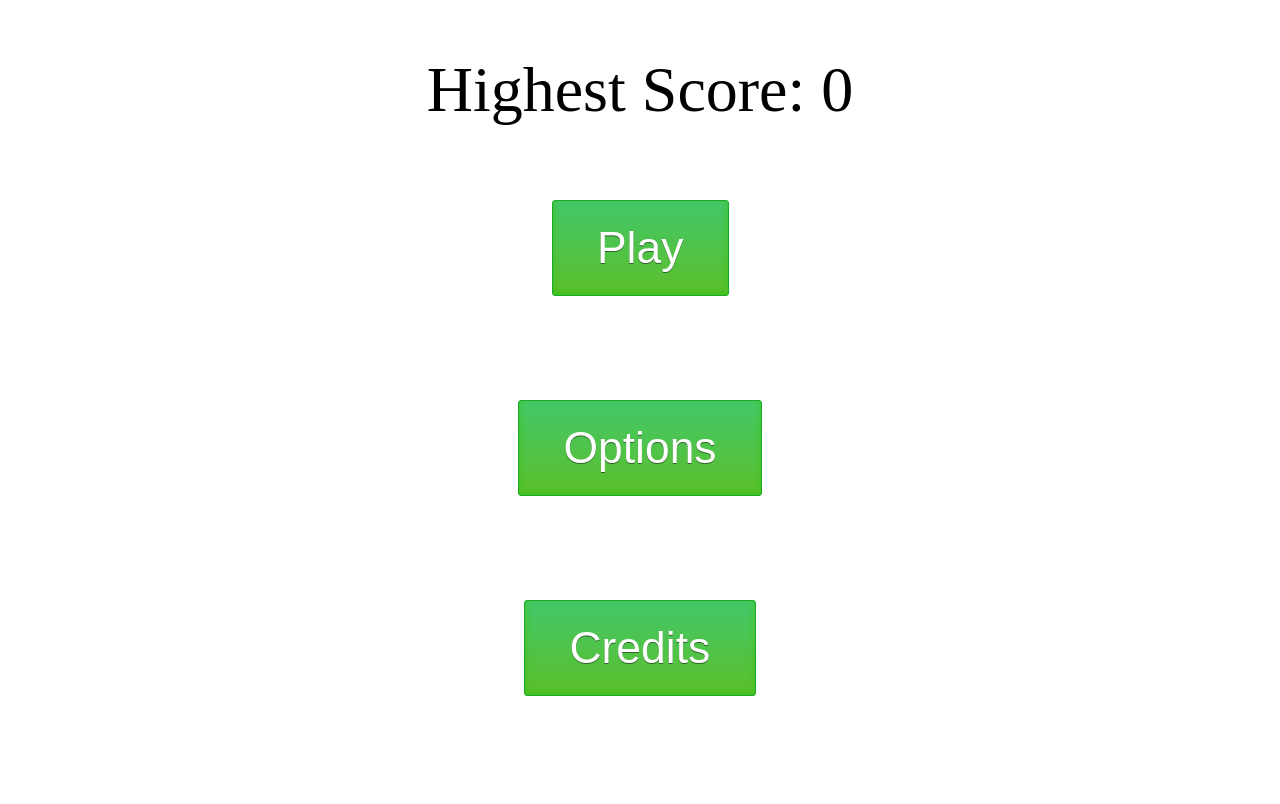
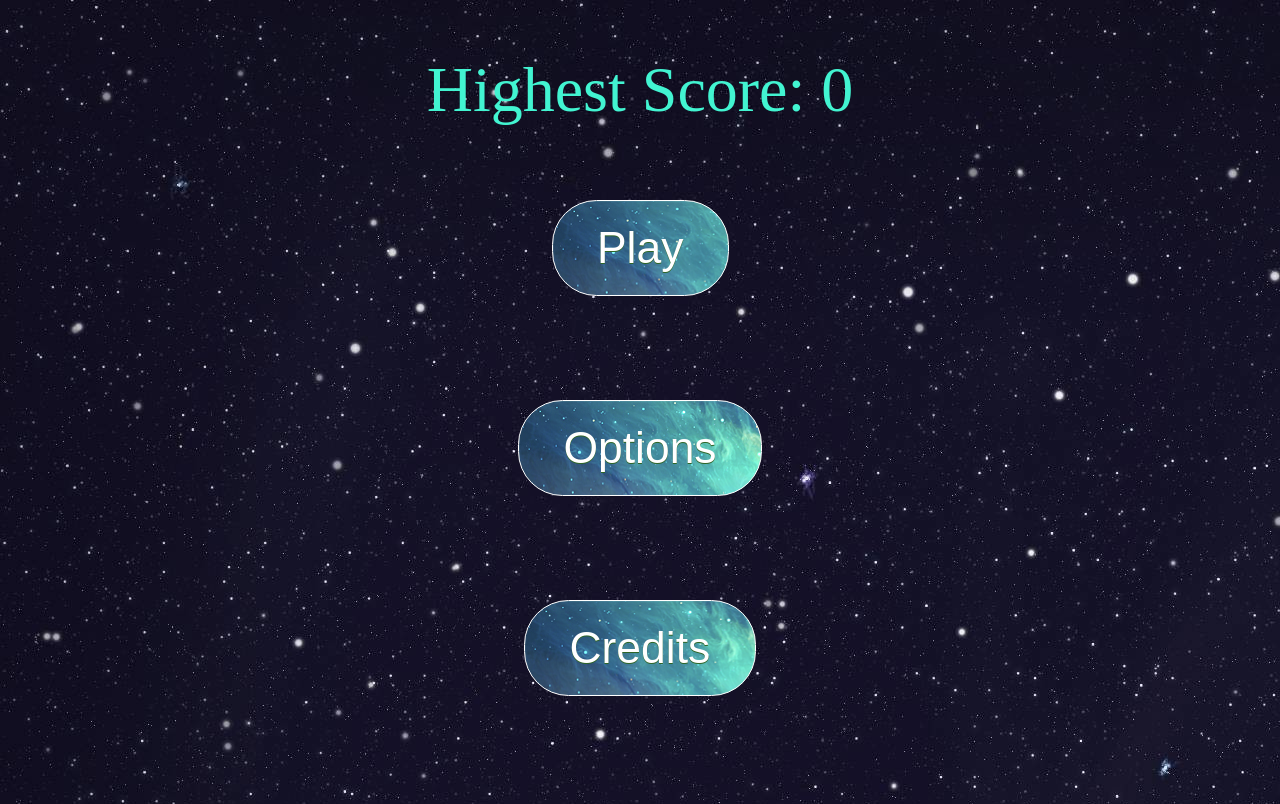
Before and after one commit to CastBart/GravityTurnJS, a website with bundled scripts: page GravityTurnJS/www/index.html in a window 1280 px wide. Built offline with nearby package versions, Linux system fonts and the light colour scheme.

Commit message:
Added background image and changed buttons

```diff
--- a/GravityTurnJS/www/css/margin.css
+++ b/GravityTurnJS/www/css/margin.css
@@ -1,25 +1,16 @@
-body{
+body {
     margin: 0;
     padding: 0;
+    color: #42f4d1;
     overflow: hidden;
+    background-image: url("../img/mainBackground.jpg");
 }
 .myButton {
-    -moz-box-shadow: inset 0px -3px 7px 0px #3dc21b;
-    -webkit-box-shadow: inset 0px -3px 7px 0px #3dc21b;
-    box-shadow: inset 0px -3px 7px 0px #3dc21b;
-    background: -webkit-gradient(linear, left top, left bottom, color-stop(0.05, #44c767), color-stop(1, #5cbf2a));
-    background: -moz-linear-gradient(top, #44c767 5%, #5cbf2a 100%);
-    background: -webkit-linear-gradient(top, #44c767 5%, #5cbf2a 100%);
-    background: -o-linear-gradient(top, #44c767 5%, #5cbf2a 100%);
-    background: -ms-linear-gradient(top, #44c767 5%, #5cbf2a 100%);
-    background: linear-gradient(to bottom, #44c767 5%, #5cbf2a 100%);
+    background-image: url("../img/buttonBackground.jpg");
     filter: progid:DXImageTransform.Microsoft.gradient(startColorstr='#44c767', endColorstr='#5cbf2a',GradientType=0);
-    background-color: #44c767;
-    -moz-border-radius: 3px;
-    -webkit-border-radius: 3px;
-    border-radius: 3px;
-    border: 1px solid #18ab29;
+    border: 1px solid #ffffff;
     display: inline-block;
+    visibility:hidden;
     cursor: pointer;
     color: #ffffff;
     font-family: Arial;
@@ -28,17 +19,6 @@ body{
     text-shadow: 0px 1px 0px #2f6627;
 }
 
-    .myButton:hover {
-        background: -webkit-gradient(linear, left top, left bottom, color-stop(0.05, #5cbf2a), color-stop(1, #44c767));
-        background: -moz-linear-gradient(top, #5cbf2a 5%, #44c767 100%);
-        background: -webkit-linear-gradient(top, #5cbf2a 5%, #44c767 100%);
-        background: -o-linear-gradient(top, #5cbf2a 5%, #44c767 100%);
-        background: -ms-linear-gradient(top, #5cbf2a 5%, #44c767 100%);
-        background: linear-gradient(to bottom, #5cbf2a 5%, #44c767 100%);
-        filter: progid:DXImageTransform.Microsoft.gradient(startColorstr='#5cbf2a', endColorstr='#44c767',GradientType=0);
-        background-color: #5cbf2a;
-    }
-
     .myButton:active {
         position: relative;
         top: 1px;
--- a/GravityTurnJS/www/js/AssetManager.js
+++ b/GravityTurnJS/www/js/AssetManager.js
@@ -51,6 +51,8 @@ class AssetManager
         gameNs.game.imgPlayer.src = this.data["player"];
         gameNs.game.imgHealth.addEventListener("load", onLoad, false);
         gameNs.game.imgHealth.src = this.data["health"];
+        gameNs.game.imgMainBackground.addEventListener("load", onLoad, false);
+        gameNs.game.imgMainBackground.src = this.data["mainMenuBackground"];
 
        // this.dataLoaded = true;
     }
--- a/GravityTurnJS/www/js/Game.js
+++ b/GravityTurnJS/www/js/Game.js
@@ -27,6 +27,7 @@ class Game
         this.imgSlow = new Image(); //image element for the slow asset
         this.imgPlayer = new Image();
         this.imgHealth = new Image();
+        this.imgMainBackground = new Image();
 
 
         //screens
@@ -83,6 +84,7 @@ class Game
         d.style.paddingBottom = fontSize / 2 + "px";
         d.style.paddingLeft = fontSize + "px";
         d.style.paddingRight = fontSize + "px";
+        d.style.borderRadius = fontSize + "px";
 
         var width = d.offsetWidth;
         var height = d.offsetHeight;
@@ -120,6 +122,7 @@ class Game
         if (this.gameIsOver) {
 
             x.style.display = "block";
+            x.style.visibility = "visible";
         }
         else {
             x.style.display = "none";
@@ -202,7 +205,7 @@ class Game
         switch (this.currentGameScreen)
         {
             case 0: //MainMenu
-                context2D.fillStyle = "#000000";
+                context2D.fillStyle = "#42f4d1";
                 this.textSize = window.innerWidth / 20;
                 context2D.font = this.textSize.toString() + "px Aerial";
                 this.string = "Highest Score: " + localStorage.highestScore;
@@ -232,7 +235,7 @@ class Game
                     }
                 }
 
-                context2D.fillStyle = "#000000";
+                //context2D.fillStyle = "#000000";
                 // context2D.font = "12px Arial";
                 this.textSize = window.innerHeight / 30;
                 context2D.font = this.textSize.toString() + "px Aerial";
--- a/GravityTurnJS/www/js/GameOver.js
+++ b/GravityTurnJS/www/js/GameOver.js
@@ -30,6 +30,7 @@ class GameOver
         d.style.paddingBottom = fontSize / 2 + "px";
         d.style.paddingLeft = fontSize + "px";
         d.style.paddingRight = fontSize + "px";
+        d.style.borderRadius = fontSize + "px";
 
         var width = d.offsetWidth;
         var height = d.offsetHeight;
--- a/GravityTurnJS/www/js/MainMenu.js
+++ b/GravityTurnJS/www/js/MainMenu.js
@@ -33,6 +33,7 @@ class MainMenu
         d.style.paddingBottom = fontSize / 2 + "px";
         d.style.paddingLeft = fontSize + "px";
         d.style.paddingRight = fontSize + "px";
+        d.style.borderRadius = fontSize + "px";
 
         var width = d.offsetWidth;
         var height = d.offsetHeight;
@@ -71,6 +72,7 @@ class MainMenu
         if (gameNs.game.currentGameScreen === 0) {
 
             x.style.display = "block";
+            x.style.visibility = "visible";
         }
         else {
             x.style.display = "none";
--- a/GravityTurnJS/www/js/Options.js
+++ b/GravityTurnJS/www/js/Options.js
@@ -31,6 +31,7 @@ class Options
         d.style.paddingBottom = fontSize / 2 + "px";
         d.style.paddingLeft = fontSize + "px";
         d.style.paddingRight = fontSize + "px";
+        d.style.borderRadius = fontSize + "px";
 
         var width = d.offsetWidth;
         var height = d.offsetHeight;
@@ -73,14 +74,18 @@ class Options
         //check if current game is mainmenu
         if (gameNs.game.currentGameScreen === 1) {
             x.style.display = "block";
+            x.style.visibility = "visible";
             if (gameNs.soundOn) {
                 mute.style.display = "block";
+                mute.style.visibility = "visible";
                 unmute.style.display = "none";
             }
             else if (!gameNs.soundOn)
             {
                 mute.style.display = "none";
+
                 unmute.style.display = "block";
+                unmute.style.visibility = "visible";
             }
         }
         else {
--- a/GravityTurnJS/www/js/SplashScreen.js
+++ b/GravityTurnJS/www/js/SplashScreen.js
@@ -40,7 +40,7 @@ class SplashScreen
     draw(ctx)
     {
         let context2D = ctx;
-        context2D.fillStyle = "#000000";
+        context2D.fillStyle = "#42f4d1";
         this.textSize = window.innerWidth / 20;
         context2D.font = this.textSize.toString() + "px Aerial";
         this.string = this.message;
--- a/GravityTurnJS/www/js/data.json
+++ b/GravityTurnJS/www/js/data.json
@@ -1,7 +1,7 @@
 {
 	"asteroid": "img/animation_asteroids.png",
 	"slow": "img/slowGreen.png",
-  "player": "img/SpaceShip.jpg",
+  "player": "img/SpaceShip.png",
   "health": "img/life.png",
   "mainMenuBackground":  "img/mainBackground"
 }
```
Also changed, not shown: GravityTurnJS/www/img/SpaceShip.png (added), GravityTurnJS/www/img/buttonBackground.jpg (added).
